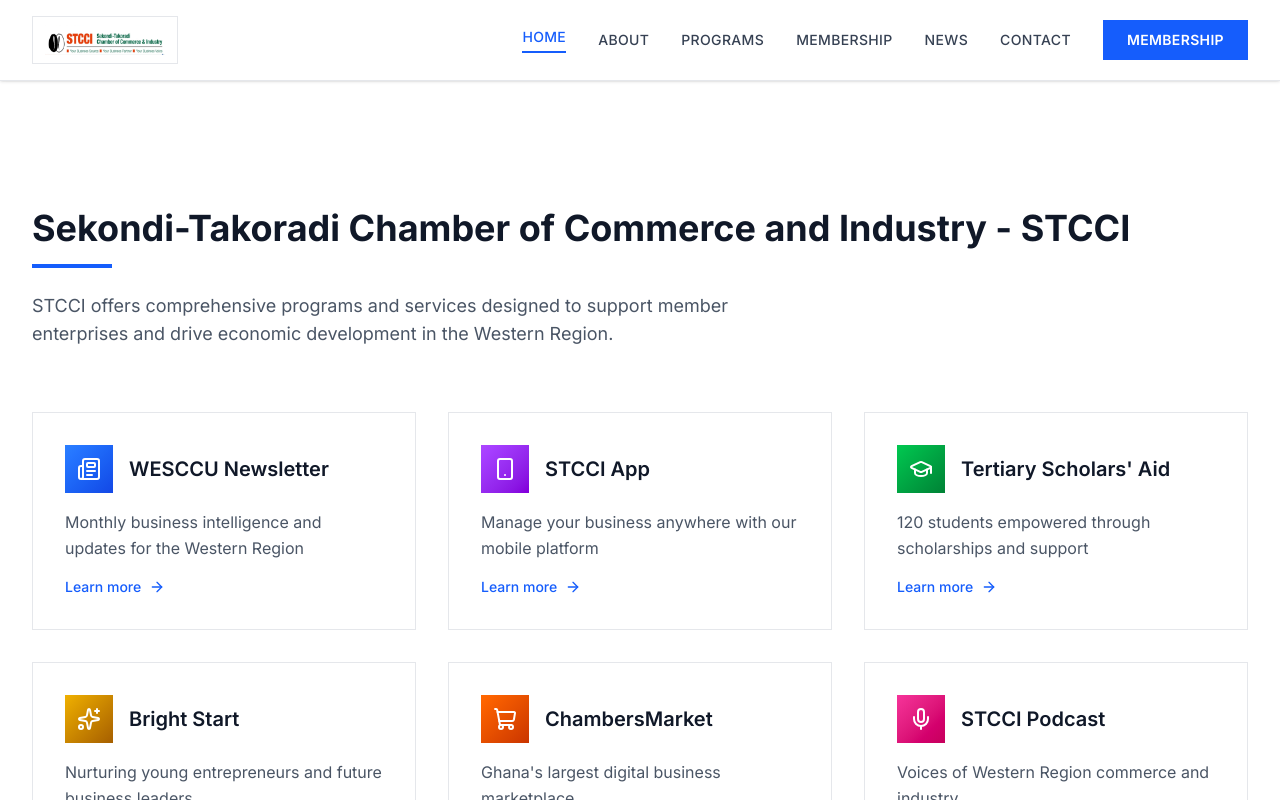
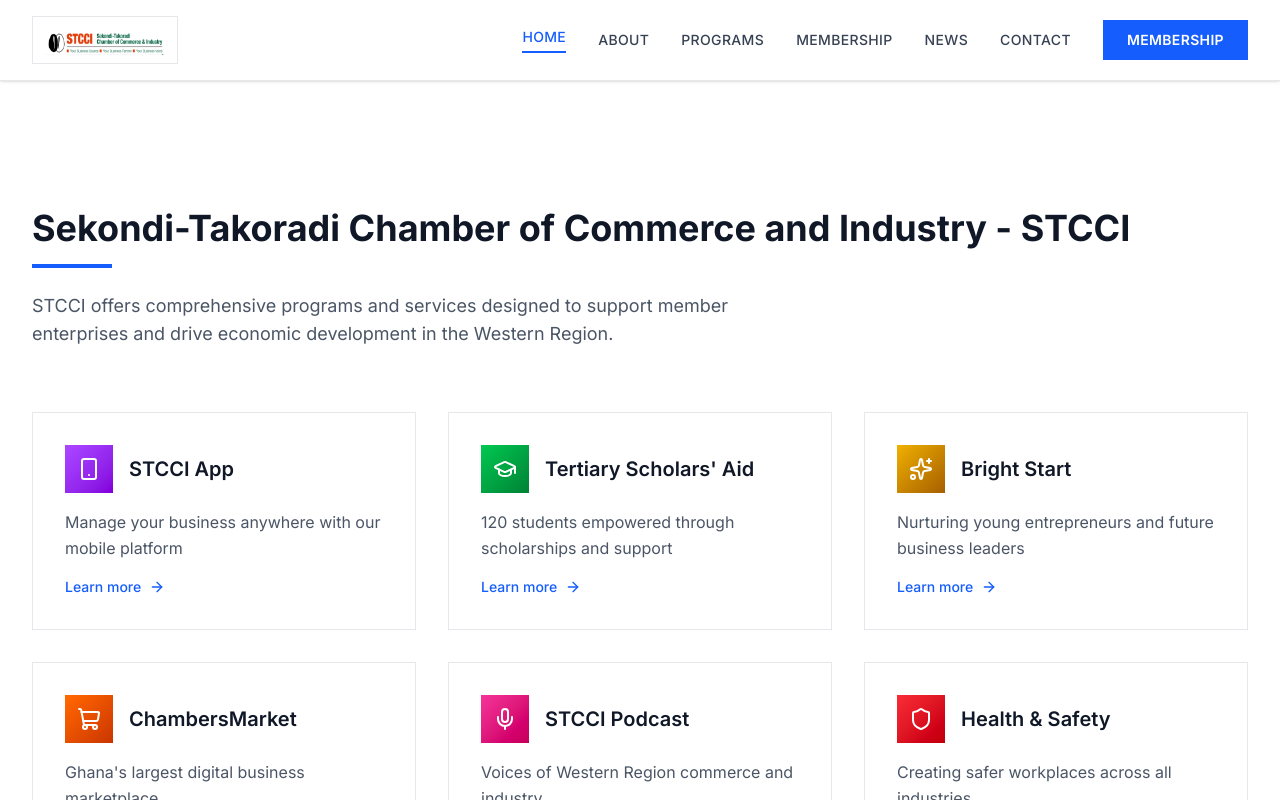
Before and after one commit to ikaydreams-dev/Chamber, a Next.js app: page / in a window 1280 px wide. Shown: the top 800 px of the page. Built offline with nearby package versions, Linux system fonts and the light colour scheme.

Commit message:
Remove WESCCU Newsletter card from programs section

```diff
--- a/app/page.tsx
+++ b/app/page.tsx
@@ -20,13 +20,6 @@
 } from "lucide-react"
 
 const programs = [
-  {
-    icon: Newspaper,
-    title: "WESCCU Newsletter",
-    description: "Monthly business intelligence and updates for the Western Region",
-    href: "/programs/newsletter",
-    color: "from-blue-500 to-blue-700",
-  },
   {
     icon: Smartphone,
     title: "STCCI App",
```
